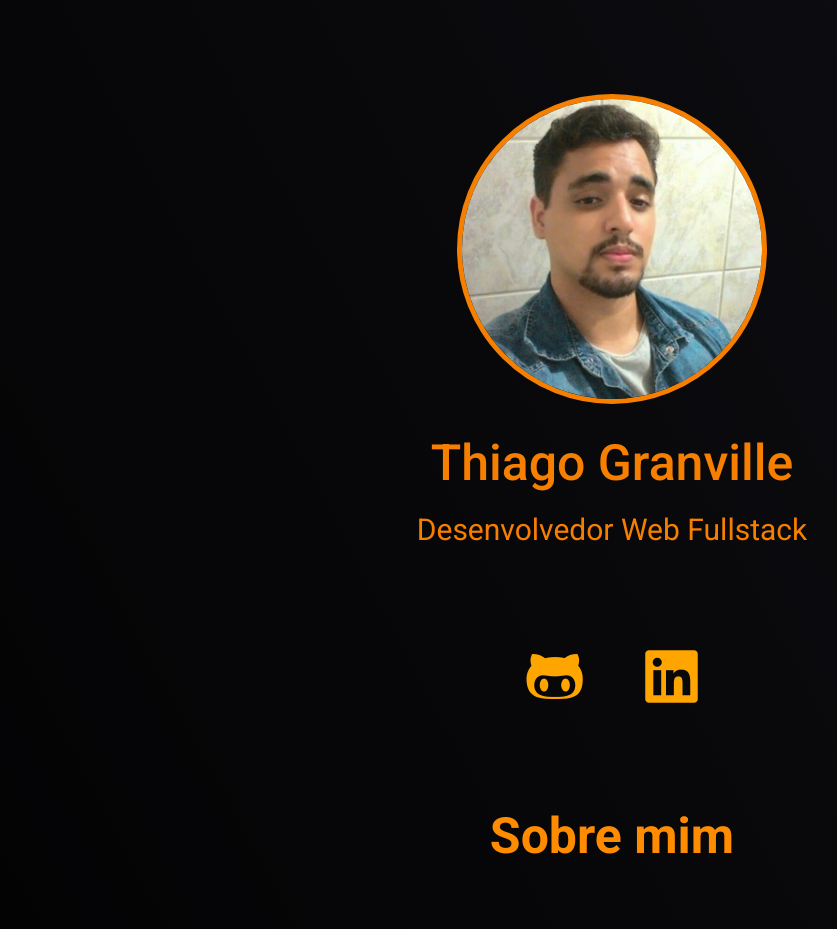
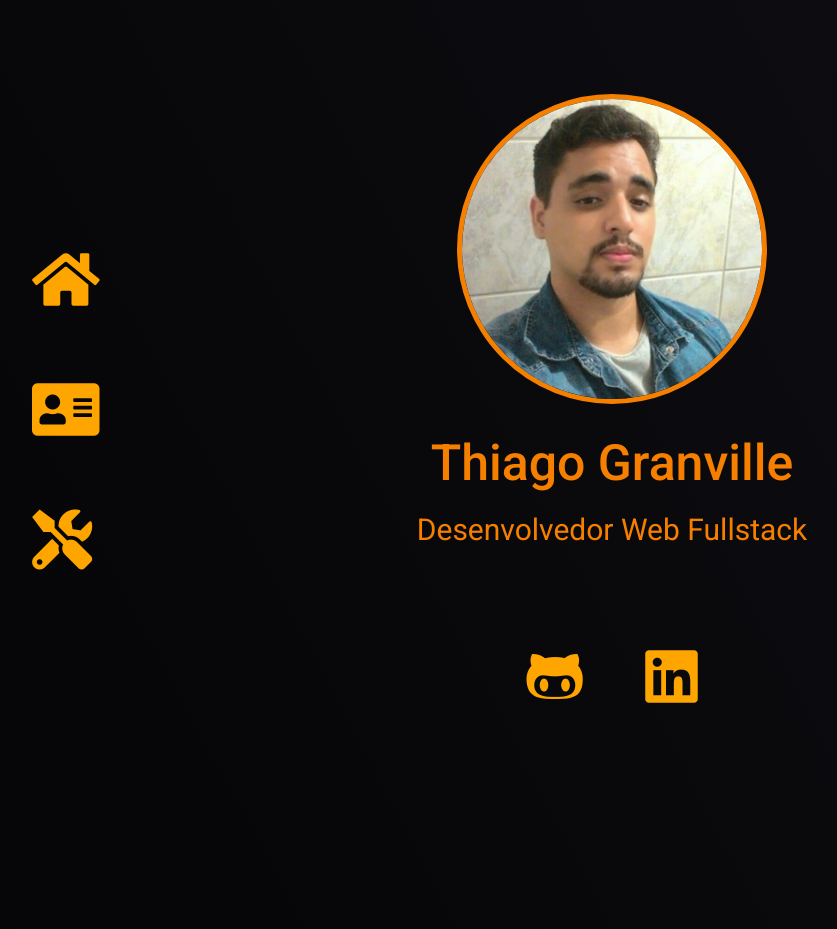
Before and after one commit to ThiagoGranville/ThiagoGranville.github.io, a plain HTML site: page index.html in a window 1280 px wide. Shown: the top 929 px of the page, without its empty margins (28-865 px from the left). Drawn offline with Linux system fonts and the light colour scheme.

Commit message:
Adiciona menu de navegação

```diff
--- a/index.html
+++ b/index.html
@@ -12,8 +12,14 @@
     integrity="sha384-vp86vTRFVJgpjF9jiIGPEEqYqlDwgyBgEF109VFjmqGmIY/Y4HV4d3Gp2irVfcrp" crossorigin="anonymous" />
 </head>
 
+<div id="menu">
+  <a class="menu-link" href="#home"><i class="fas fa-home"></i> <span class="texto-menu">Home</span></a>
+  <a class="menu-link" href="#about"><i class="fas fa-address-card"></i><span class="texto-menu">About</span></a>
+  <a class="menu-link" href="#skills"><i class="fas fa-tools"></i><span class="texto-menu">Skills</span></a>
+</div>
+
 <body>
-  <div class="home">
+  <div id="home">
     <img src="./me.jpg" alt="Foto de perfil de Thiago Granville" id="foto-principal" />
     <h1>Thiago Granville</h1>
     <h2>Desenvolvedor Web Fullstack</h2>
@@ -25,7 +31,7 @@
     </div>
   </div>
 
-  <div class="about">
+  <div id="about">
     <h2>Sobre mim</h2>
     <p>Formado em <span class="destaque">Desenvolvimento de Jogos Digitais</span> pela <span
         class="destaque">Unicap</span>
@@ -42,6 +48,15 @@
         class="destaque">tecnologia</span> e cultura <span class="destaque">geek</span>
     </p>
   </div>
+
+  <div id="skills">
+    <ul>
+      <li>HTML</li>
+      <li>CSS</li>
+      <li>Javascript</li>
+    </ul>
+    </p>
+  </div>
   </div>
 </body>
 
--- a/style.css
+++ b/style.css
@@ -11,7 +11,7 @@ body {
   background: linear-gradient(62deg, rgb(0, 0, 0) 0%, rgb(15, 15, 20) 100%);
 }
 
-.home {
+#home {
   align-items: center;
   display: flex;
   flex-direction: column;
@@ -47,7 +47,7 @@ h2 {
   margin-top: 100px;
 }
 
-.fab {
+.fab, .fas{
   color: orange;
   font-size: 60px;
   margin: 0 30px 0 30px;
@@ -58,7 +58,7 @@ h2 {
   color: aqua;
 }
 
-.about {
+#about {
   align-items: center;
   display: flex;
   flex-direction: column;
@@ -67,8 +67,9 @@ h2 {
   padding-bottom: 5rem;
 }
 
-.about h2 {
-  margin-bottom: 250px;
+#about h2 {
+  margin-top: 150px;
+  margin-bottom: 150px;
   color: darkorange;
   font-weight: 700;
   font-size: 5rem;
@@ -89,3 +90,51 @@ p {
 .trybe {
   color: lightgreen;
 }
+
+#skills {
+  align-items: center;
+  display: flex;
+  flex-direction: column;
+  height: 100vh;
+  justify-content: center;
+  padding-bottom: 5rem;
+}
+
+#menu{
+  align-items: flex-start;
+  display: flex;
+  flex-direction: column;
+  justify-content: center;
+  padding: 0;
+  width: 25%;
+  position: fixed;
+  margin-top: 250px;
+  margin-left: 30px;
+}
+
+.fas{
+  margin-bottom: 70px;
+}
+
+.menu-link{
+  display: inline-block;
+  padding: 0;
+  text-decoration: none;
+  align-items: center;
+}
+
+.fas:hover{
+  color: aqua;
+}
+
+.texto-menu{
+  font-family: 'Roboto', sans-serif;
+  font-size: 4rem;
+  font-weight: 500;
+  color: transparent;
+  transition: color 400ms;
+}
+
+ .fas:hover ~ .texto-menu{
+  color: orange;
+}
```
